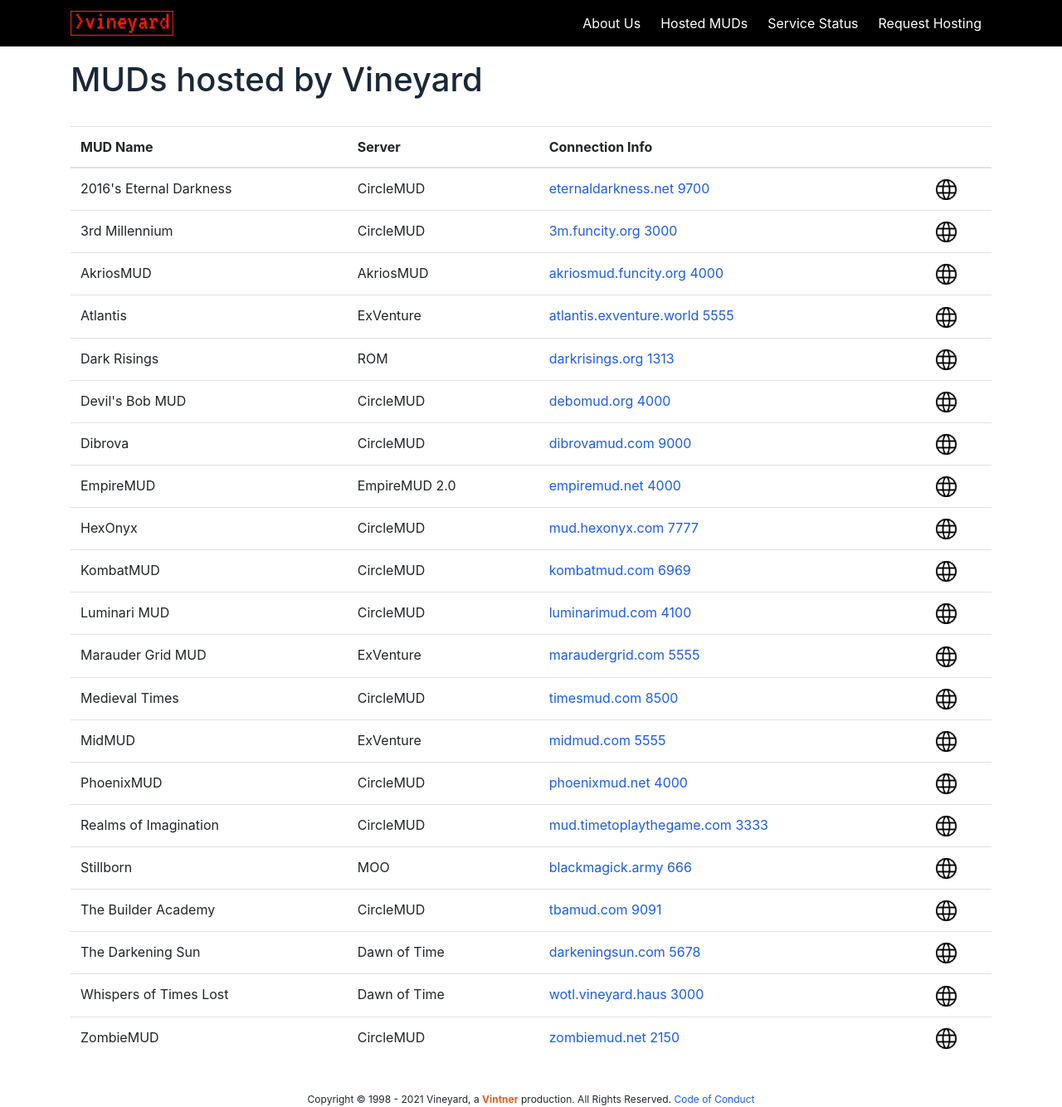
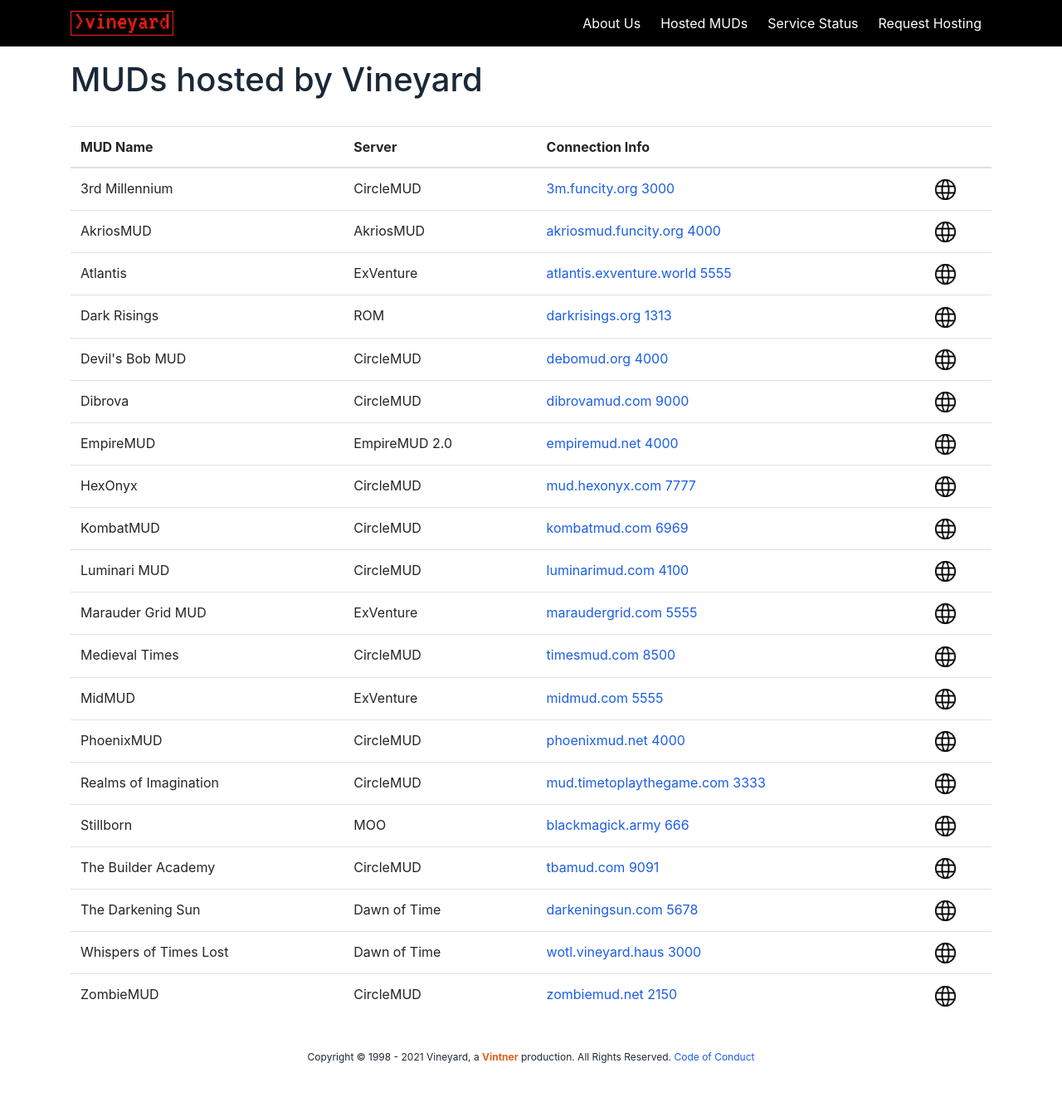
Before and after one commit to vintnerhaus/vineyard.haus, a Jekyll site: the page built from muds.html, in a window 1280 px wide. Shown: the whole page at 83% size. Built offline with Jekyll 4.4.1, drawn with Linux system fonts in a browser that asks for light colours; nearby versions of some CDN libraries; Markdown is read by kramdown in place of the engine named in the settings; after the commit the page ends 1283 px from its top, so only the background shows below that; some of the changed lines change nothing that is shown.

Commit message:
mud list cleanup and config change

```diff
--- a/_config.yml
+++ b/_config.yml
@@ -1,9 +1,9 @@
 markdown: redcarpet
 relative_permalinks: false
 
-title: Vintner
-description: Home of Grapevine and Vineyard
-url: https://vintner.haus
+title: Vineyard
+description: Vineyard, where the hosting is free and you get more than what you pay for.
+url: https://vineyard.haus
 
 exclude:
 - Gemfile
--- a/_data/mud_list.json
+++ b/_data/mud_list.json
@@ -100,13 +100,6 @@
       "server_port": "4000",
     },
     {
-      "mud_name": "2016's Eternal Darkness",
-      "server": "CircleMUD",
-      "site": "eternaldarkness.net",
-      "server_address": "eternaldarkness.net",
-      "server_port": "9700",
-    },
-    {
       "mud_name": "Marauder Grid MUD",
       "server": "ExVenture",
       "site": "maraudergrid.com",
```
